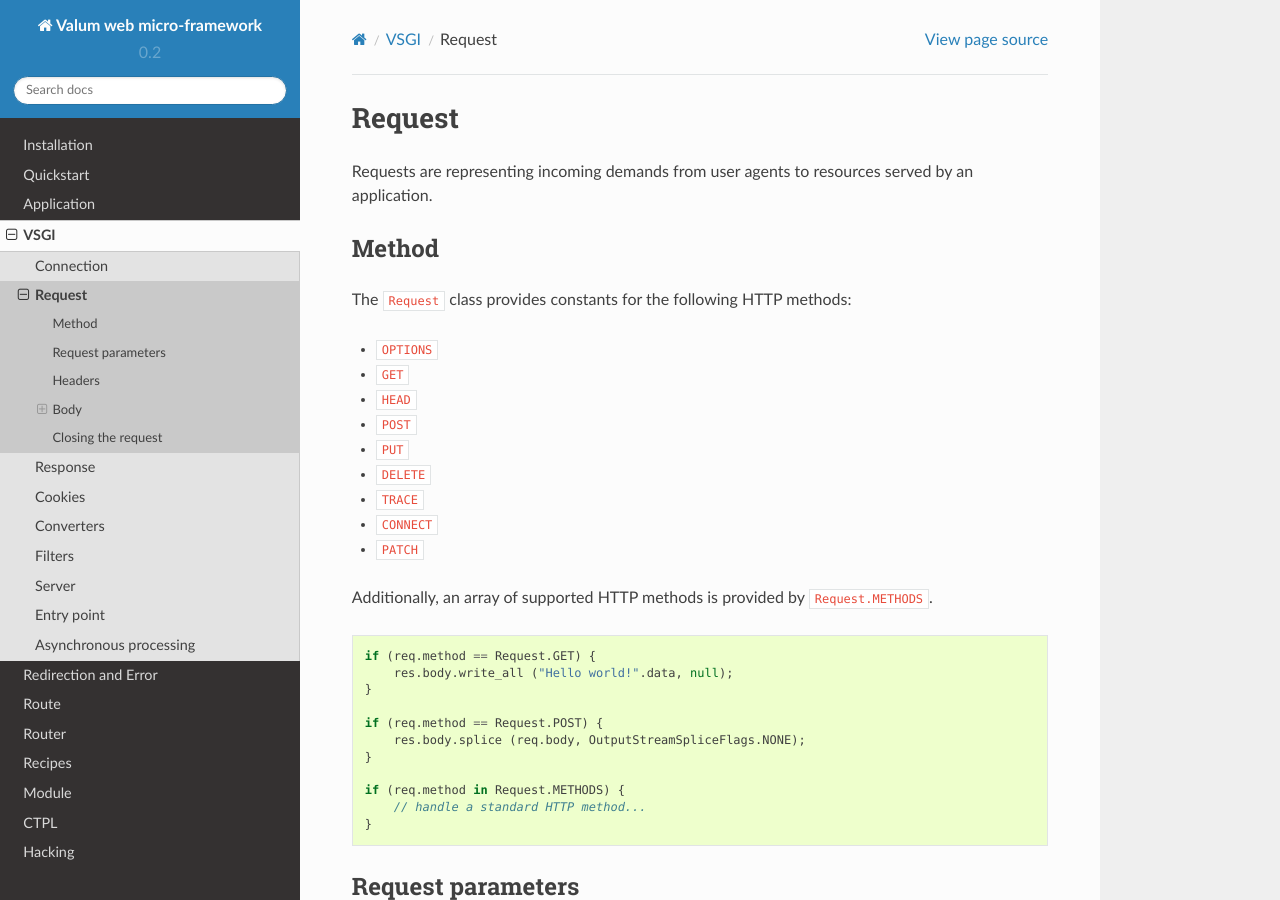
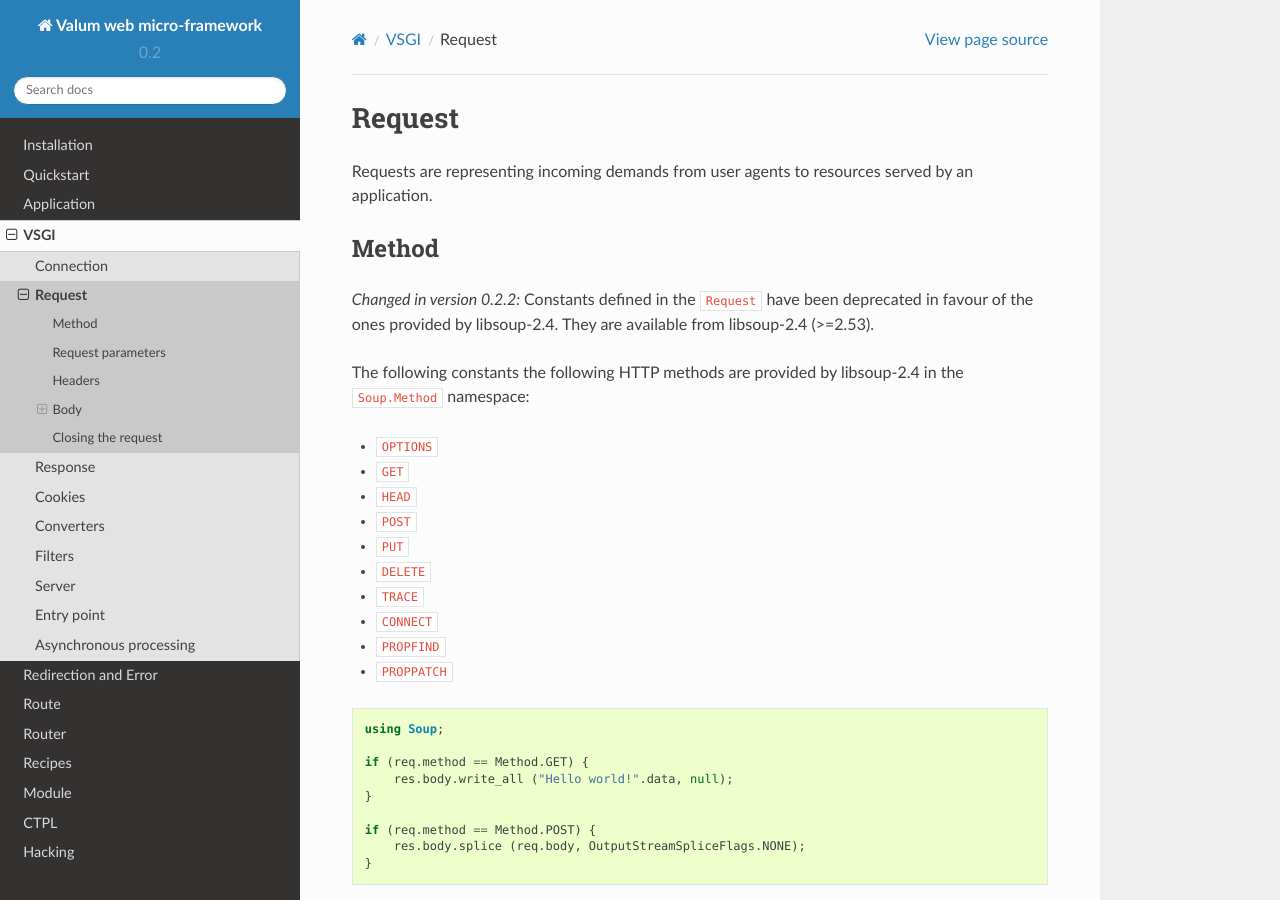
Before and after one commit to valum-framework/valum, a Sphinx documentation site: the page built from docs/vsgi/request.rst, in a window 1280 px wide and 900 px high. Built offline with Sphinx 7.4.7 and the Read the Docs theme 2.0.0, drawn with Linux system fonts in a browser that asks for light colours; pages that are not in the unit, such as notebooks, are missing from menus.

Commit message:
Deprecate methods constants in 'VSGI.Request' for libsoup ones
Update the documentation.

Replace usages all over the tests.

Add a test for a libsoup's internal method.

```diff
--- a/docs/vsgi/request.rst
+++ b/docs/vsgi/request.rst
@@ -7,7 +7,13 @@
 Method
 ------
 
-The ``Request`` class provides constants for the following HTTP methods:
+.. versionchanged:: 0.2.2
+
+    Constants defined in the ``Request`` have been deprecated in favour of the
+    ones provided by libsoup-2.4. They are available from libsoup-2.4 (>=2.53).
+
+The following constants the following HTTP methods are provided by libsoup-2.4
+in the ``Soup.Method`` namespace:
 
 -  ``OPTIONS``
 -  ``GET``
@@ -17,23 +23,19 @@
 -  ``DELETE``
 -  ``TRACE``
 -  ``CONNECT``
--  ``PATCH``
-
-Additionally, an array of supported HTTP methods is provided by
-``Request.METHODS``.
+-  ``PROPFIND``
+-  ``PROPPATCH``
 
 .. code:: vala
 
-    if (req.method == Request.GET) {
+    using Soup;
+
+    if (req.method == Method.GET) {
         res.body.write_all ("Hello world!".data, null);
     }
 
-    if (req.method == Request.POST) {
+    if (req.method == Method.POST) {
         res.body.splice (req.body, OutputStreamSpliceFlags.NONE);
-    }
-
-    if (req.method in Request.METHODS) {
-        // handle a standard HTTP method...
     }
 
 Request parameters
```
Also changed, not shown: 4 other files.
